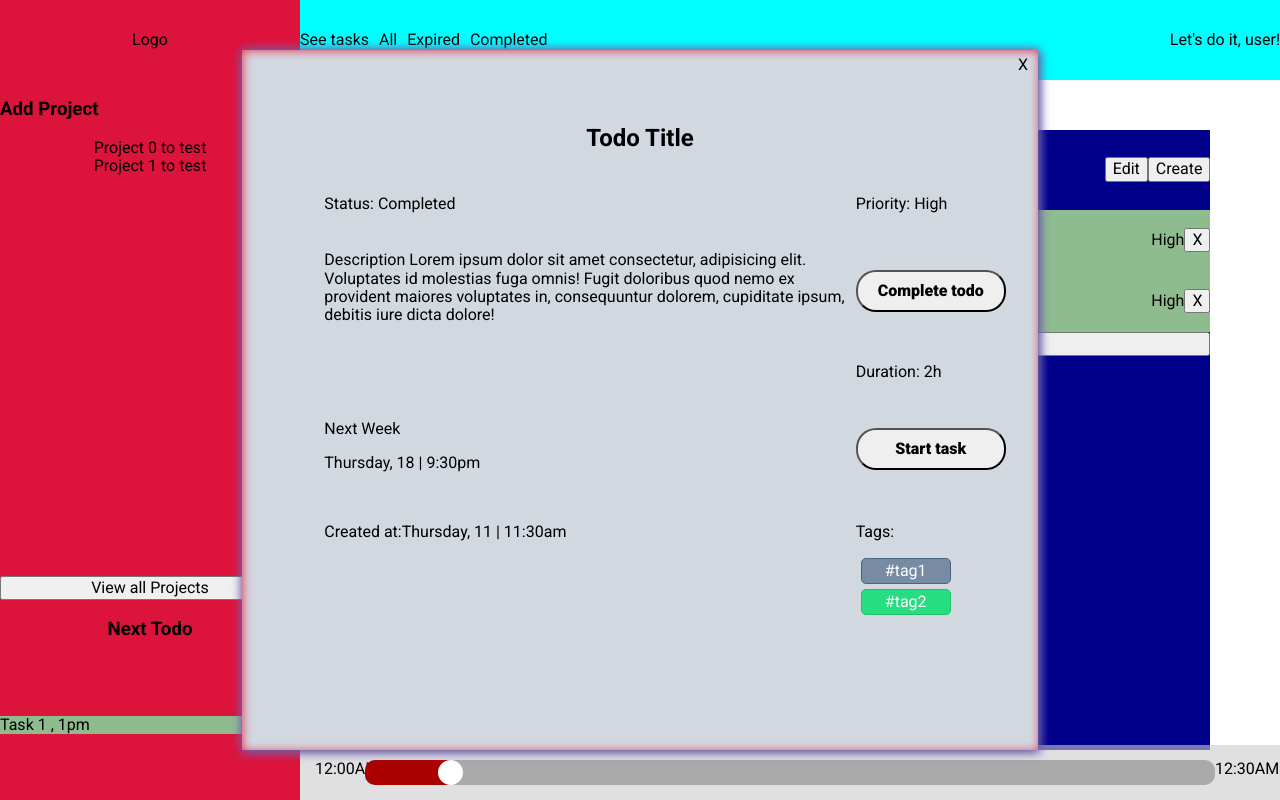
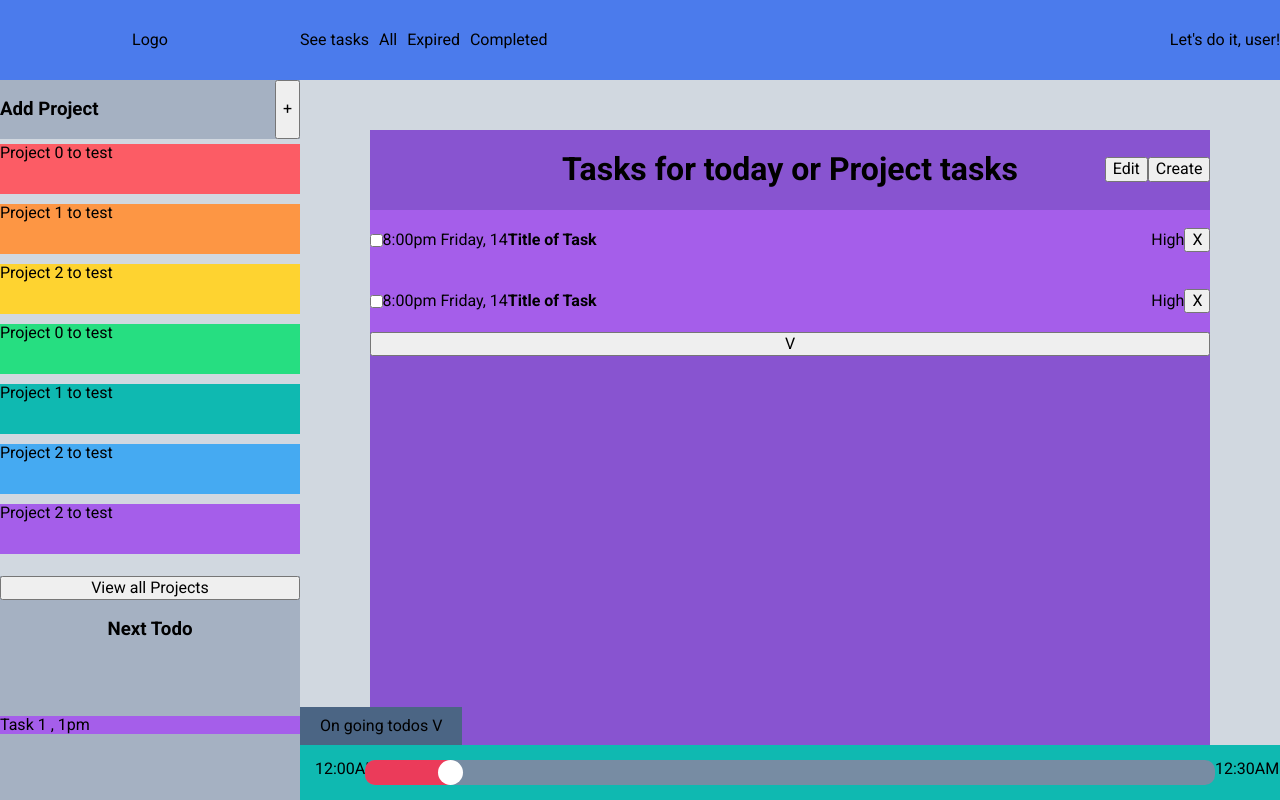
Before and after one commit to uryelah/Microverse-604-todo-list, a website built with webpack: page dist/index.html in a window 1280 px wide. Built offline with nearby package versions, Linux system fonts and the light colour scheme.

Commit message:
Add colors from the color palet

```diff
--- a/dist/css/style.css
+++ b/dist/css/style.css
@@ -28,6 +28,7 @@
   --twinkle-blue: #d1d8e0;
   --innuendo: #a5b1c2;
   --blue-grey: #778ca3;
+  --blue-grey-50: #778ca388;
   --blue-horizon: #4b6584;
 }
 
@@ -40,6 +41,7 @@ body {
   display: grid;
   grid-template-columns: 300px 1fr;
   height: 100vh;
+  background-color: var(--twinkle-blue);
 }
 
 .header {
@@ -78,39 +80,6 @@ body {
 .main-shadow {
   box-shadow: 1px 1px 10px 0 var(--blue-horizon), 1px 1px 10px 0 var(--lighter-purple), inset 1px 1px 10px 0 var(--desire)   ;
 };
-
-
-/*
---fusion-red: #fc5c65;
-  --desire: #eb3b5a;
-  --orange-hibiscus: #fd9644;
-  --beniukon-bronze: #fa8231;
-  --flirtatious: #fed330;
-  --nyc-taxi: #f7b731;
-  --reptile-green: #26de81;
-  --algal-fuel: #20bf6b;
-  --maximum-blue-green: #2bcbba;
-  --turquoise-topaz: #0fb9b1;
-  --highblue: #45aaf2;
-  --boyzone: #2d98da;
-  --c64-ntsc: #4b7bec;
-  --royal-blue: #3867d6;
-  --lighter-purple: #a55eea;
-  --gloomy-purple: #8854d0;
-  --twinkle-blue: #d1d8e0;
-  --innuendo: #a5b1c2;
-  --blue-grey: #778ca3;
-  --blue-horizon: #4b6584;
-*/
-.card-red {
-  border-color: var(--desire);
-  background-color: var(--fusion-red);
-}
-
-.card-red {
-  border-color: var(--algal-fuel);
-  background-color: var(--reptile-green);
-}
 
 /* ------------------------------- */
 /*------=======|MODAL|=======------*/
@@ -291,7 +260,7 @@ body {
   display: grid;
   grid-template-rows: 80px 1fr 200px;
   height: 100vh;
-  background-color: crimson;
+  background-color: var(--innuendo);
 }
 
 .logo {
@@ -300,6 +269,7 @@ body {
   justify-items: center;
   align-items: center;
   align-content: center;
+  background-color: var(--c64-ntsc);;
 }
 
 .projects-header {
@@ -328,6 +298,35 @@ body {
   overflow-y: scroll;
   scrollbar-width: none;
   align-items: center;
+  background-color: var(--twinkle-blue);
+}
+
+.project {
+  width: 100%;
+  height: 50px;
+  margin: 5px 0;
+}
+
+.project:nth-child(1n+0) {
+  background-color: var(--fusion-red);
+}
+.project:nth-child(2n+0) {
+  background-color: var(--orange-hibiscus);
+}
+.project:nth-child(3n+0) {
+  background-color: var(--flirtatious);
+}
+.project:nth-child(4n+0) {
+  background-color: var(--reptile-green);
+}
+.project:nth-child(5n+0) {
+  background-color: var(--turquoise-topaz);
+}
+.project:nth-child(6n+0) {
+  background-color: var(--highblue);
+}
+.project:nth-child(7n+0) {
+  background-color: var(--lighter-purple);
 }
 
 .next-todo-container {
@@ -358,7 +357,7 @@ body {
   top: 0;
   left: 0;
   height: 80px;
-  background-color: cyan;
+  background-color: var(--c64-ntsc);
 }
 
 .nav-ul {
@@ -397,7 +396,7 @@ body {
 
 .main-list {
   width: 100%;
-  background-color: darkblue;
+  background-color: var(--gloomy-purple);
   display: flex;
   flex-direction: column;
   justify-content: flex-start;
@@ -424,7 +423,7 @@ body {
 }
 
 .todo {
-  background-color: darkseagreen;
+  background-color: var(--lighter-purple);
   display: grid;
   width: 100%;
   align-items: center;
@@ -457,7 +456,7 @@ body {
   box-sizing: border-box;
   grid-template-columns: 50px 1fr 50px;
   width: 100%;
-  background-color: #cccccc99;
+  background-color: var(--turquoise-topaz);
   padding: 15px;
 }
 
@@ -476,14 +475,14 @@ body {
   border-radius: 10px;
   height: 25px;
   width: 100%;
-  background-color: #aaa;
+  background-color: var(--blue-grey);
   overflow: hidden;
 }
 
 .progress-bar-fill {
   height: 100%;
   width: 10%;
-  background-color:#aa0000;
+  background-color:var(--desire);
 }
 
 .progress-point {
@@ -497,10 +496,58 @@ body {
 .progress-tab {
   box-sizing: border-box;
   padding: 10px 20px;
-  background-color: salmon;
+  background-color: var(--blue-horizon);
   width: max-content;
 }
 
 .progress-tab p {
   margin: 0;
 }
+
+/*------=====|TAG COLORS|=====------*/
+
+.card-red {
+  border-color: var(--desire);
+  background-color: var(--fusion-red);
+}
+
+.card-green {
+  border-color: var(--reptile-green);
+  background-color: var(--algal-fuel);
+}
+
+.card-blue {
+  border-color: var(--highblue);
+  background-color: var(--boyzone);
+}
+
+
+.card-yellow {
+  border-color: var(--flirtatious);
+  background-color: var(--nyc-taxi);
+}
+
+.card-green {
+  border-color: var(--reptile-green);
+  background-color: var(--algal-fuel);
+}
+
+.card-purple {
+  border-color: var(--lighter-purple);
+  background-color: var(--gloomy-purple);
+}
+
+.card-orange {
+  border-color: var(--orange-hibiscus);
+  background-color: var(--beniukon-bronze);
+}
+
+.card-teal {
+  border-color: var(--maximum-blue-green);
+  background-color: var(--turquoise-topaz);
+}
+
+.card-dark-blue {
+  border-color: var(--royal-blue);
+  background-color: var(--c64-ntsc);
+}
--- a/dist/index.html
+++ b/dist/index.html
@@ -11,6 +11,7 @@
 <body>
     <main class="right">
         <!-- MODAL -->
+        <!--
         <section id="modal" class="modal-container mmodal-closed main-shadow">
             <div id='modal-hide'><span>X</span></div>
 
@@ -37,7 +38,7 @@
                 <button type="button" class="todo-start-btn action-btn">Start task</button>
                 <div class="todo-tags">
                     <p>Tags:</p>
-                    <p class="todo-tag child-card">#tag1</p>
+                    <p class="todo-tag child-card card-green">#tag1</p>
                     <p class="todo-tag child-card card-red">#tag2</p>
                 </div>
             </article>
@@ -138,9 +139,9 @@
                 <input type="hidden" name="creator" id="project-creator" value="user">
 
                 <button type="button">Add Project</button>
-            </form>-->
+            </form>
         </section>
-
+    -->
         <nav class="app-nav">
             <ul class="nav-ul">
                 <li class="left-nav">See tasks</li>
@@ -212,6 +213,11 @@
             <div id="all-projects" class="projects-container">
                 <article id="0-pro" class="project">Project 0 to test</article>
                 <article id="1-pro" class="project">Project 1 to test</article>
+                <article id="2-pro" class="project">Project 2 to test</article>
+                <article id="0-pro" class="project">Project 0 to test</article>
+                <article id="1-pro" class="project">Project 1 to test</article>
+                <article id="2-pro" class="project">Project 2 to test</article>
+                <article id="2-pro" class="project">Project 2 to test</article>
             </div>
         </section>
         <section class="next-todo-container">
```
